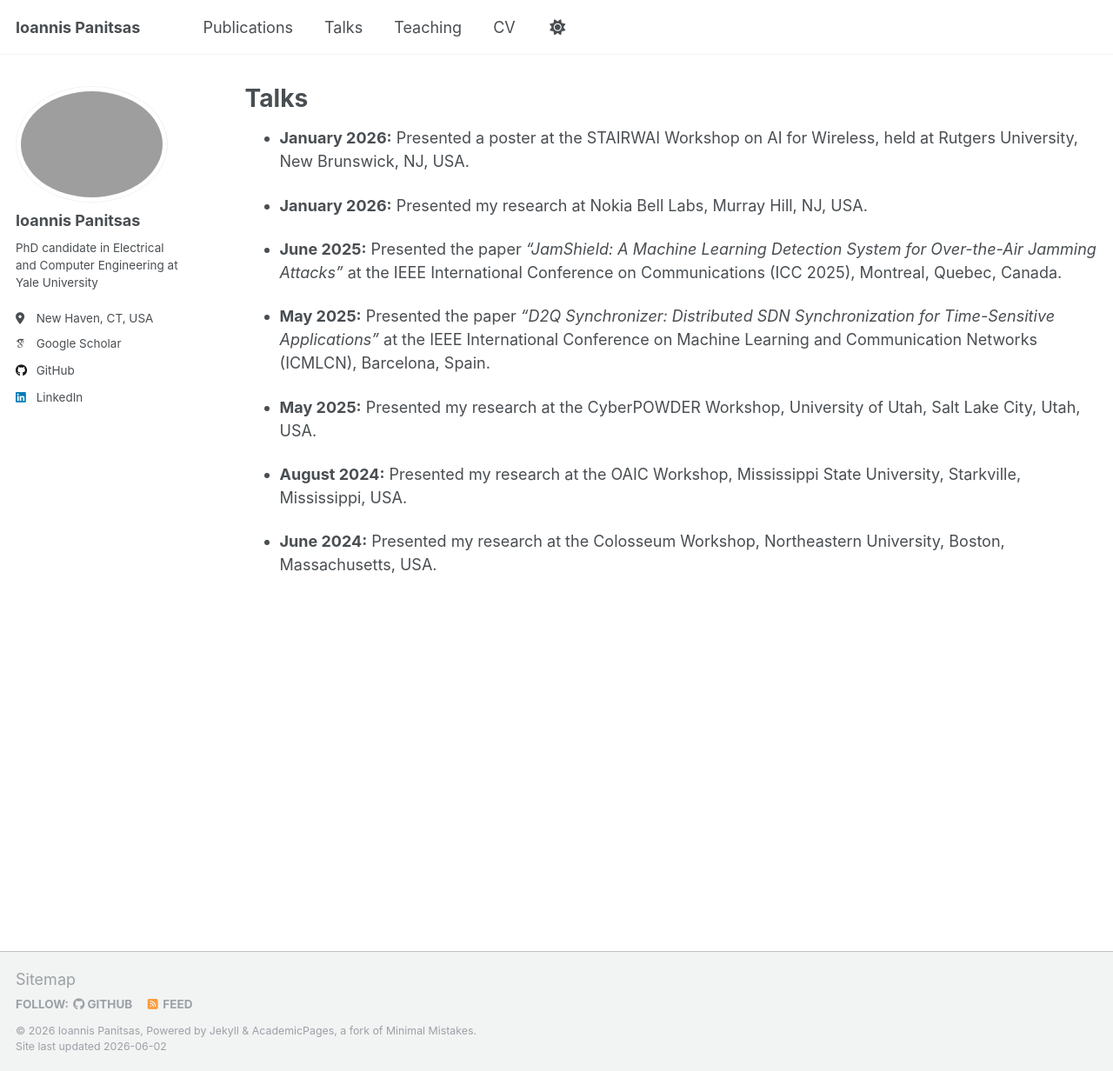
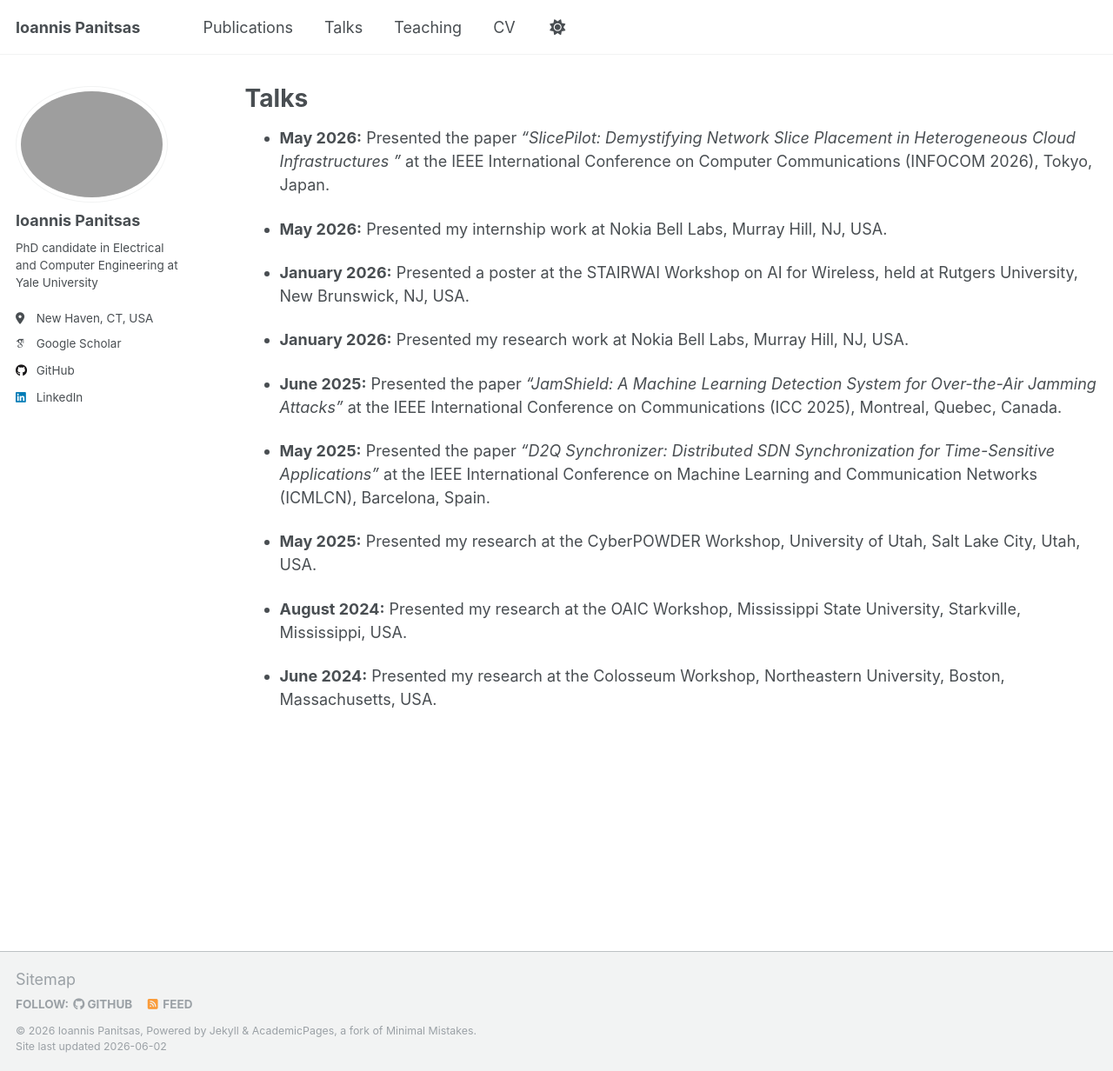
Before and after one commit to panitsasi/panitsasi.github.io, a Jekyll site: the page built from _pages/talks.md, in a window 1280 px wide and 1232 px high. Shown: the whole window at 87% size. Built offline with Jekyll 4.4.1, drawn with Linux system fonts in a browser that asks for light colours; some web fonts are replaced.

Commit message:
Update talks.md

```diff
--- a/_pages/talks.md
+++ b/_pages/talks.md
@@ -5,9 +5,14 @@ permalink: /talks/
 author_profile: true
 ---
 
+* **May 2026:** Presented the paper *“SlicePilot: Demystifying Network Slice Placement in Heterogeneous Cloud Infrastructures
+”* at the IEEE International Conference on Computer Communications (INFOCOM 2026), Tokyo, Japan.
+
+* **May 2026:** Presented my internship work at Nokia Bell Labs, Murray Hill, NJ, USA.
+
 * **January 2026:** Presented a poster at the STAIRWAI Workshop on AI for Wireless, held at Rutgers University, New Brunswick, NJ, USA.
 
-* **January 2026:** Presented my research at Nokia Bell Labs, Murray Hill, NJ, USA.
+* **January 2026:** Presented my research work at Nokia Bell Labs, Murray Hill, NJ, USA.
 
 * **June 2025:** Presented the paper *“JamShield: A Machine Learning Detection System for Over-the-Air Jamming Attacks”* at the IEEE International Conference on Communications (ICC 2025), Montreal, Quebec, Canada.
 
```
